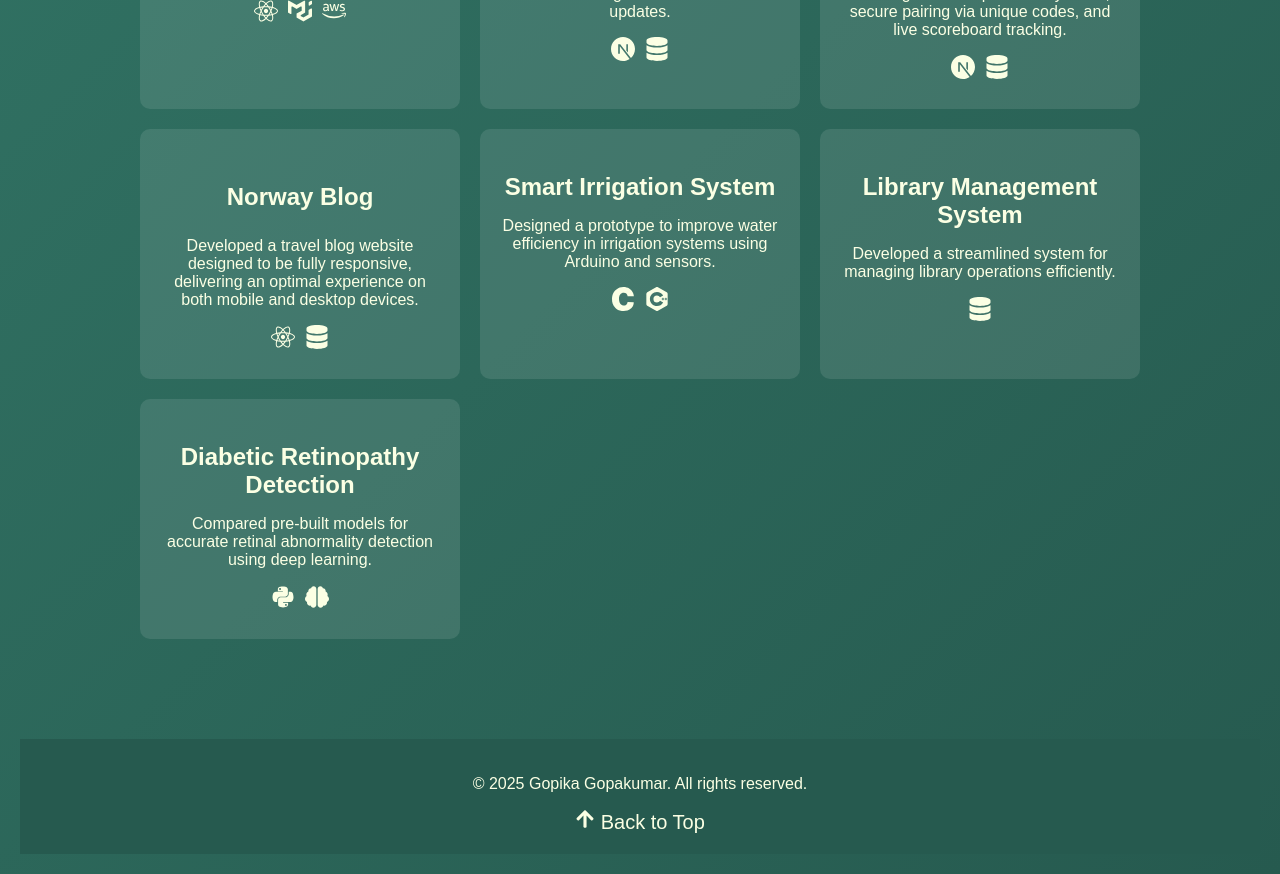
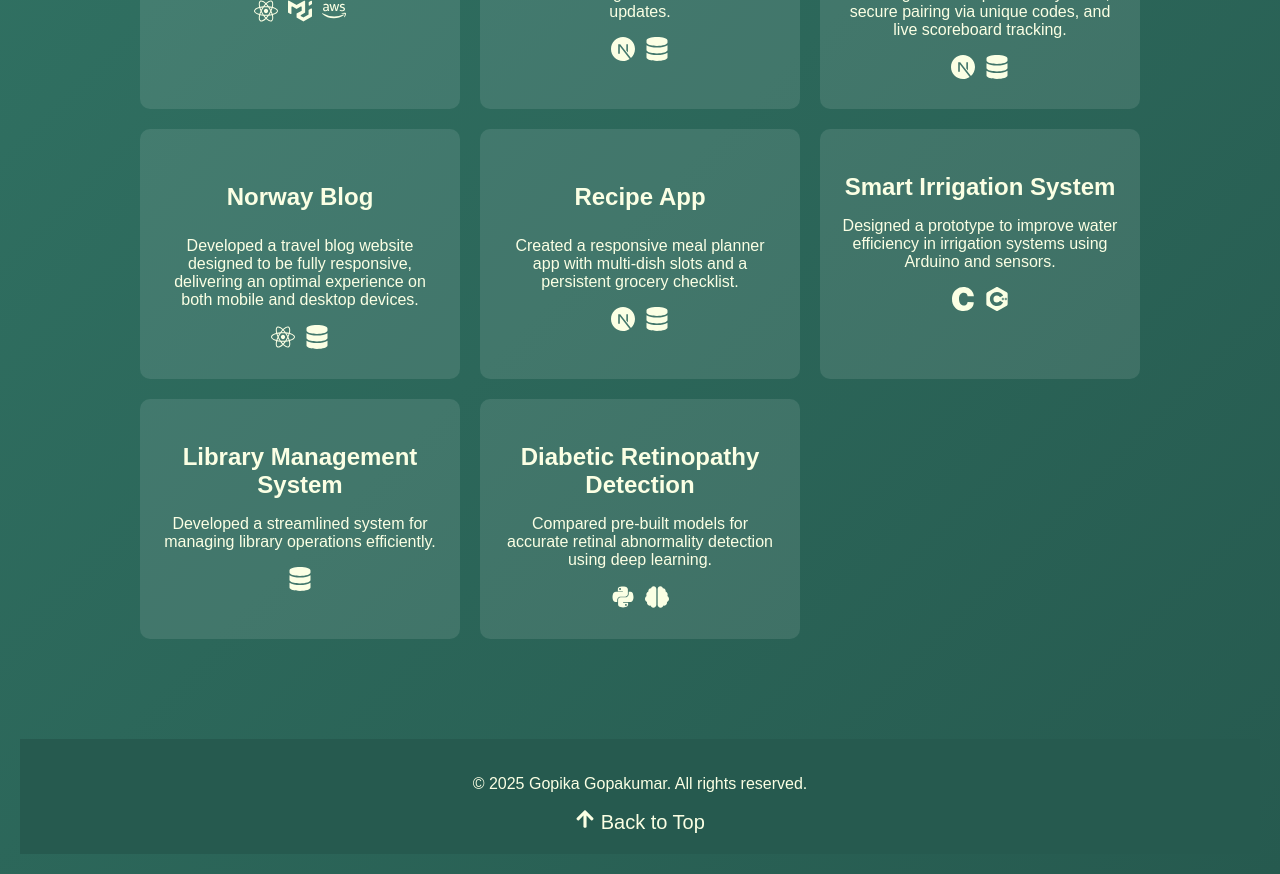
Before and after one commit to gopikacreate/portfolio, a React (Create React App) app: page / in a window 1280 px wide. Shown: the part 2960-3834 px from the top of the page. Built offline with nearby package versions, Linux system fonts and the light colour scheme.

Commit message:
Initial commit

```diff
--- a/src/components/portfolio.js
+++ b/src/components/portfolio.js
@@ -385,6 +385,22 @@ const Portfolio = () => {
              <FaReact /> <FaDatabase />
             </div>
           </div>
+            <div className="project-card">
+            <a
+              href="https://recipeapp-murex.vercel.app/"
+              target="_blank"
+              rel="noopener noreferrer"
+            >
+              <h3>Recipe App</h3>
+            </a>
+
+            <p>
+          Created a responsive meal planner app with multi-dish slots and a persistent grocery checklist.
+            </p>
+            <div className="tech-stack">
+            <SiNextdotjs /> <FaDatabase />
+            </div>
+          </div>
 
           <div className="project-card">
             <h3>Smart Irrigation System</h3>
```
